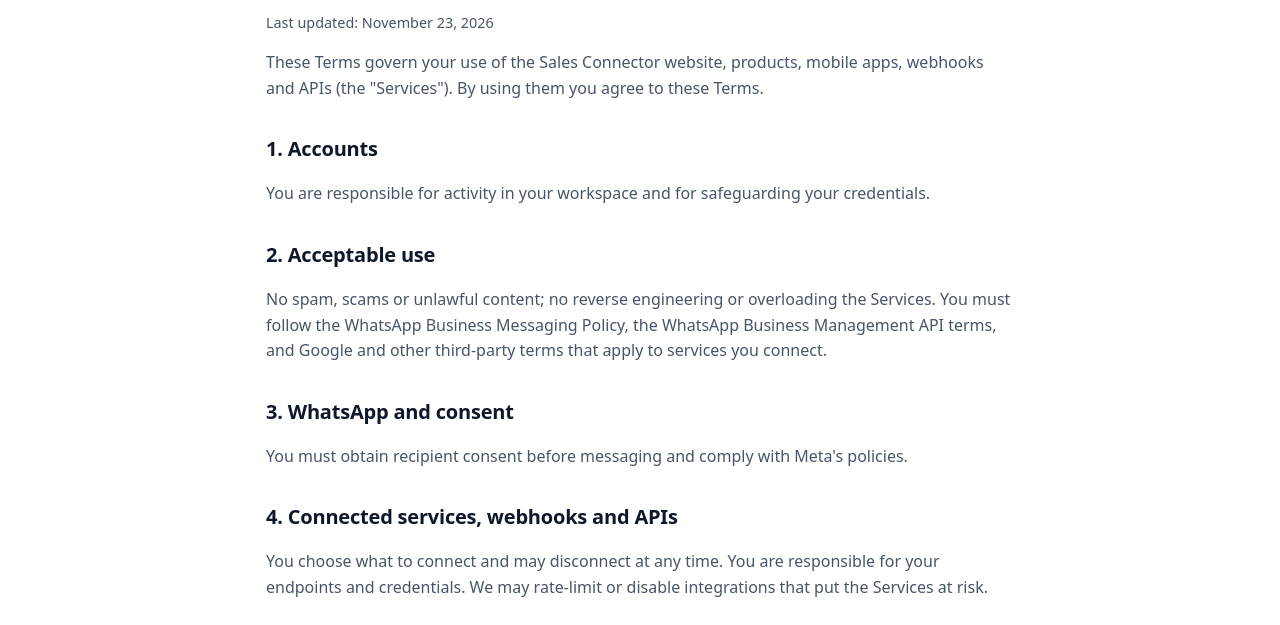
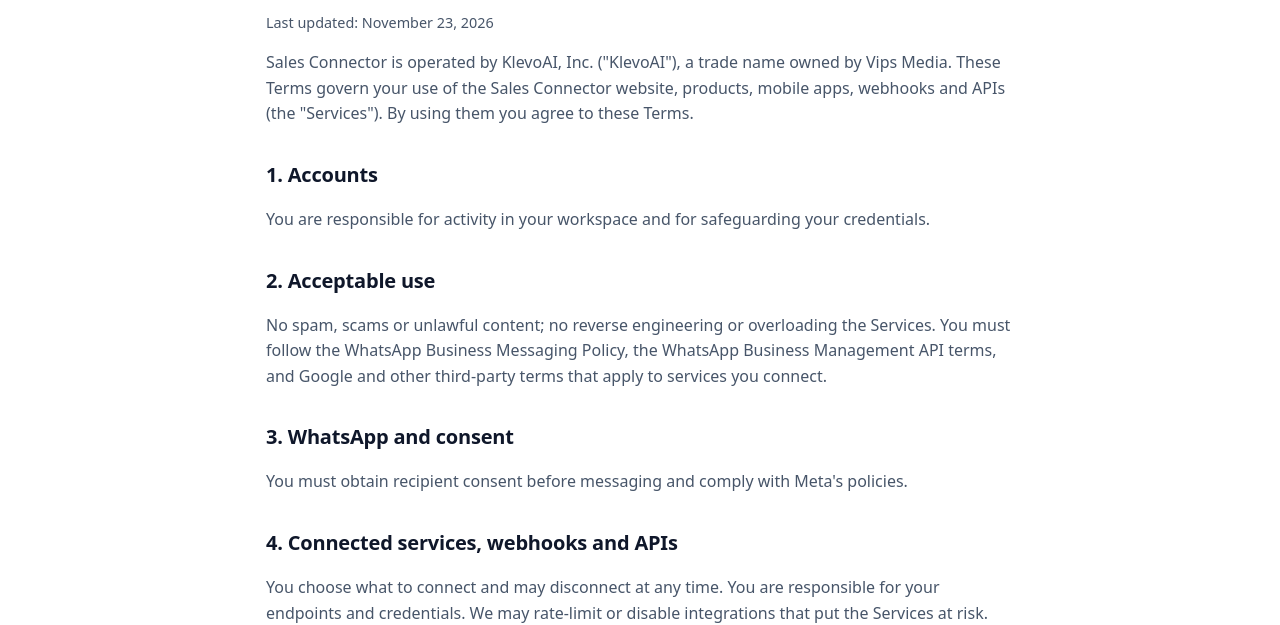
Before and after one commit to kllevo/Salesconnector-Website, a plain HTML site: page terms.html in a window 1280 px wide. Shown: the part 178-803 px from the top of the page. Drawn offline with Linux system fonts and the light colour scheme.

Commit message:
Mention KlevoAI, Inc and Vips Media in legal pages
Co-Authored-By: Claude Sonnet 5.5 <noreply@anthropic.com>
Claude-Session: https://claude.ai/code/session_0159avTN9osfsUuofFxrJ7C3

```diff
--- a/terms.html
+++ b/terms.html
@@ -5,7 +5,7 @@
 <link rel="stylesheet" href="assets/styles.css"></head><body>
 <header><div class="wrap nav"><a class="logo" href="index.html"><i></i>Sales Connector</a>
 <nav><a class="hide" href="index.html#features">Features</a><a class="hide" href="index.html#how">How it works</a><a class="hide" href="index.html#faq">FAQ</a></nav></div></header>
-<main class="legal"><h1>Terms &amp; Conditions</h1><p class="upd">Last updated: November 23, 2026</p><p>These Terms govern your use of the Sales Connector website, products, mobile apps, webhooks and APIs (the "Services"). By using them you agree to these Terms.</p>
+<main class="legal"><h1>Terms &amp; Conditions</h1><p class="upd">Last updated: November 23, 2026</p><p>Sales Connector is operated by KlevoAI, Inc. ("KlevoAI"), a trade name owned by Vips Media. These Terms govern your use of the Sales Connector website, products, mobile apps, webhooks and APIs (the "Services"). By using them you agree to these Terms.</p>
 <h2>1. Accounts</h2><p>You are responsible for activity in your workspace and for safeguarding your credentials.</p>
 <h2>2. Acceptable use</h2><p>No spam, scams or unlawful content; no reverse engineering or overloading the Services. You must follow the WhatsApp Business Messaging Policy, the WhatsApp Business Management API terms, and Google and other third-party terms that apply to services you connect.</p>
 <h2>3. WhatsApp and consent</h2><p>You must obtain recipient consent before messaging and comply with Meta's policies.</p>
```
Also changed, not shown: privacy.html (+1 -1 lines).
